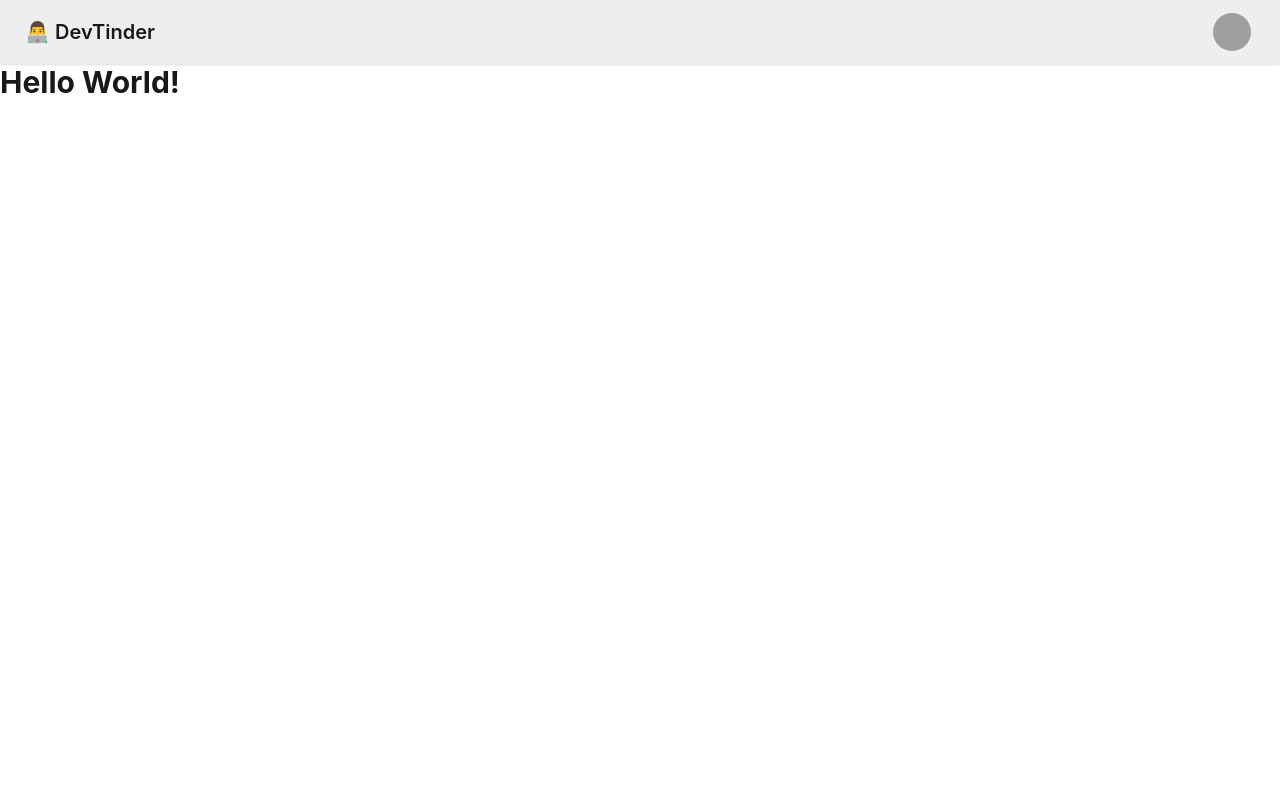
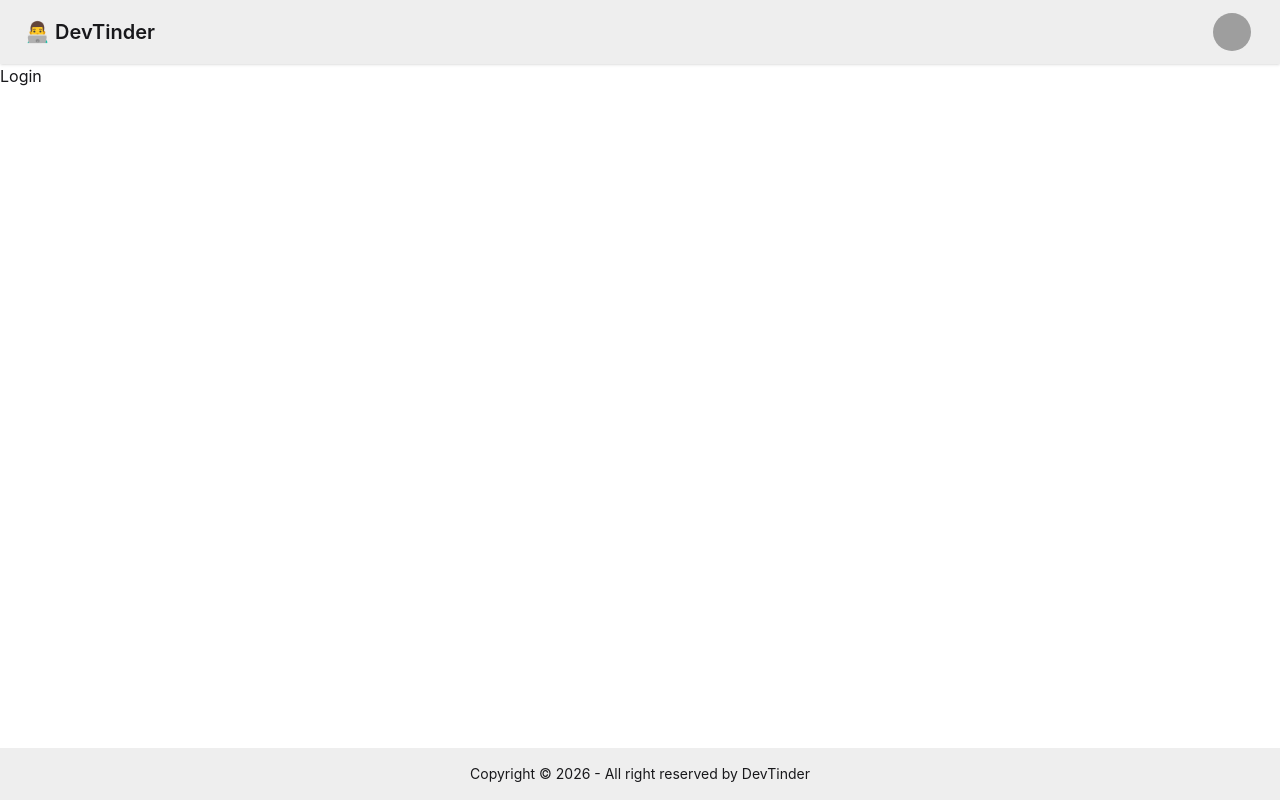
Before and after one commit to maheshkp92/devTinder-web, a React (Vite) app: page /login in a window 1280 px wide. Built offline with nearby package versions, Linux system fonts and the light colour scheme; grey boxes are pictures that could not be loaded.

Commit message:
feat: add routing and layout components with NavBar, Body, and Footer

```diff
--- a/package.json
+++ b/package.json
@@ -13,6 +13,7 @@
     "@tailwindcss/vite": "^4.3.3",
     "react": "^19.2.7",
     "react-dom": "^19.2.7",
+    "react-router-dom": "^7.18.1",
     "tailwindcss": "^4.3.3"
   },
   "devDependencies": {
--- a/src/App.jsx
+++ b/src/App.jsx
@@ -1,39 +1,24 @@
+import { BrowserRouter, Route, Routes } from "react-router-dom";
+import NavBar from "./components/NavBar";
+import Body from "./components/Body";
+import Login from "./components/Login";
+import Profile from "./components/Profile";
 
 function App() {
-
   return (
     <>
-    <div className="navbar bg-base-300 shadow-sm">
-  <div className="flex-1">
-    <a className="btn btn-ghost text-xl">👨‍💻 DevTinder</a>
-  </div>
-  <div className="flex gap-2">
-    <div className="dropdown dropdown-end mx-5">
-      <div tabIndex={0} role="button" className="btn btn-ghost btn-circle avatar">
-        <div className="w-10 rounded-full">
-          <img
-            alt="Tailwind CSS Navbar component"
-            src="https://img.daisyui.com/images/stock/photo-1534528741775-53994a69daeb.webp" />
-        </div>
-      </div>
-      <ul
-        tabIndex="-1"
-        className="menu menu-sm dropdown-content bg-base-100 rounded-box z-1 mt-3 w-52 p-2 shadow">
-        <li>
-          <a className="justify-between">
-            Profile
-            <span className="badge">New</span>
-          </a>
-        </li>
-        <li><a>Settings</a></li>
-        <li><a>Logout</a></li>
-      </ul>
-    </div>
-  </div>
-</div>
-      <h1 className="font-bold text-3xl">Hello World!</h1>
+      <BrowserRouter basename="/">
+        <Routes>
+          <Route path="/" element={<Body />}>
+            <Route path="/login" element={<Login />} />
+            <Route path="/profile" element={<Profile />} />
+          </Route>
+        </Routes>
+      </BrowserRouter>
+      {/* <NavBar /> */}
+      {/* <h1 className="font-bold text-3xl">Hello World!</h1> */}
     </>
-  )
+  );
 }
 
-export default App
+export default App;
--- /dev/null
+++ b/src/components/Body.jsx
@@ -0,0 +1,16 @@
+import React from "react";
+import NavBar from "./NavBar";
+import { Outlet } from "react-router-dom";
+import Footer from "./Footer";
+
+const Body = () => {
+  return (
+    <div>
+      <NavBar />
+      <Outlet />
+      <Footer />
+    </div>
+  );
+};
+
+export default Body;
--- /dev/null
+++ b/src/components/Footer.jsx
@@ -0,0 +1,16 @@
+import React from "react";
+
+const Footer = () => {
+  return (
+    <footer className="footer sm:footer-horizontal footer-center bg-base-300 text-base-content p-4 fixed bottom-0">
+      <aside>
+        <p>
+          Copyright © {new Date().getFullYear()} - All right reserved by
+          DevTinder
+        </p>
+      </aside>
+    </footer>
+  );
+};
+
+export default Footer;
--- /dev/null
+++ b/src/components/Login.jsx
@@ -0,0 +1,7 @@
+import React from "react";
+
+const Login = () => {
+  return <div>Login</div>;
+};
+
+export default Login;
--- /dev/null
+++ b/src/components/NavBar.jsx
@@ -0,0 +1,44 @@
+const NavBar = () => {
+  return (
+    <div className="navbar bg-base-300 shadow-sm">
+      <div className="flex-1">
+        <a className="btn btn-ghost text-xl">👨‍💻 DevTinder</a>
+      </div>
+      <div className="flex gap-2">
+        <div className="dropdown dropdown-end mx-5">
+          <div
+            tabIndex={0}
+            role="button"
+            className="btn btn-ghost btn-circle avatar"
+          >
+            <div className="w-10 rounded-full">
+              <img
+                alt="Tailwind CSS Navbar component"
+                src="https://img.daisyui.com/images/stock/photo-1534528741775-53994a69daeb.webp"
+              />
+            </div>
+          </div>
+          <ul
+            tabIndex="-1"
+            className="menu menu-sm dropdown-content bg-base-100 rounded-box z-1 mt-3 w-52 p-2 shadow"
+          >
+            <li>
+              <a className="justify-between">
+                Profile
+                <span className="badge">New</span>
+              </a>
+            </li>
+            <li>
+              <a>Settings</a>
+            </li>
+            <li>
+              <a>Logout</a>
+            </li>
+          </ul>
+        </div>
+      </div>
+    </div>
+  );
+};
+
+export default NavBar;
--- /dev/null
+++ b/src/components/Profile.jsx
@@ -0,0 +1,7 @@
+import React from "react";
+
+const Profile = () => {
+  return <div>Profile</div>;
+};
+
+export default Profile;
```
Also changed, not shown: 2 other files (tests, documents, lock files or other folders).
